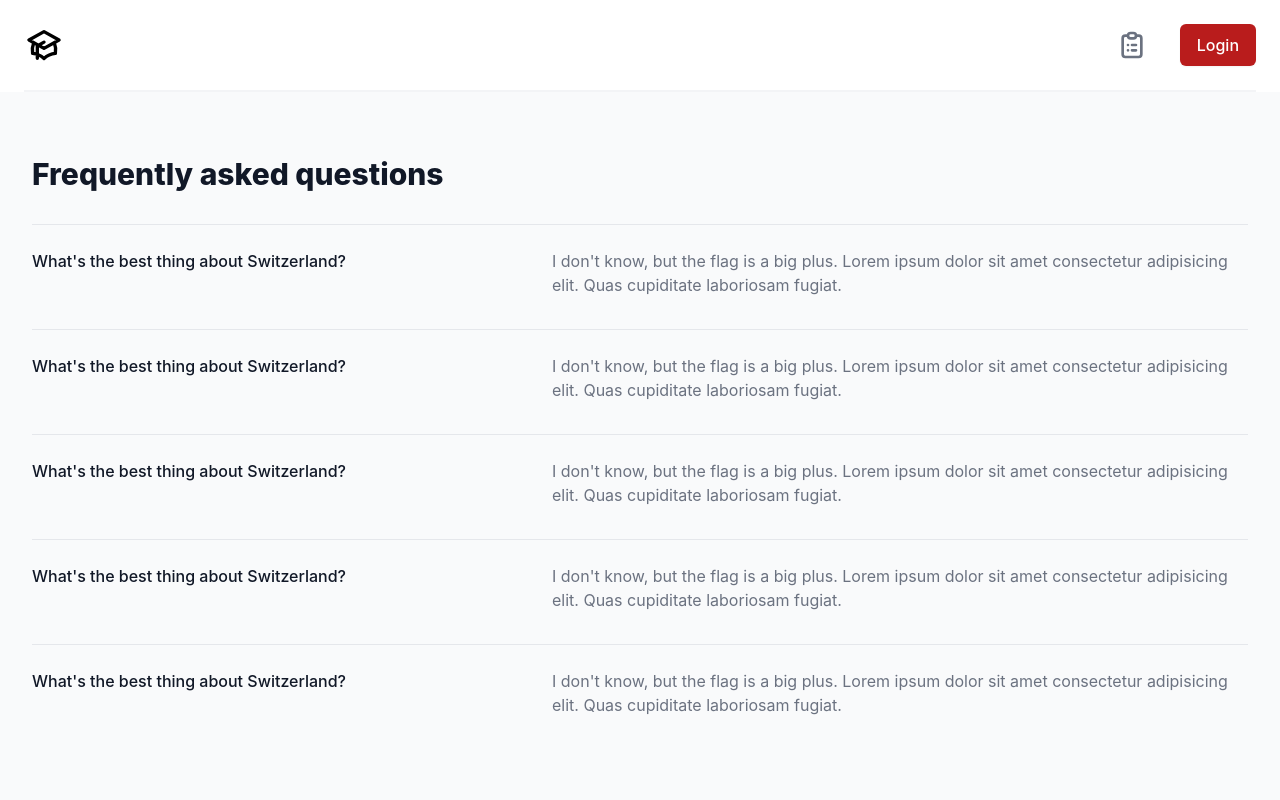
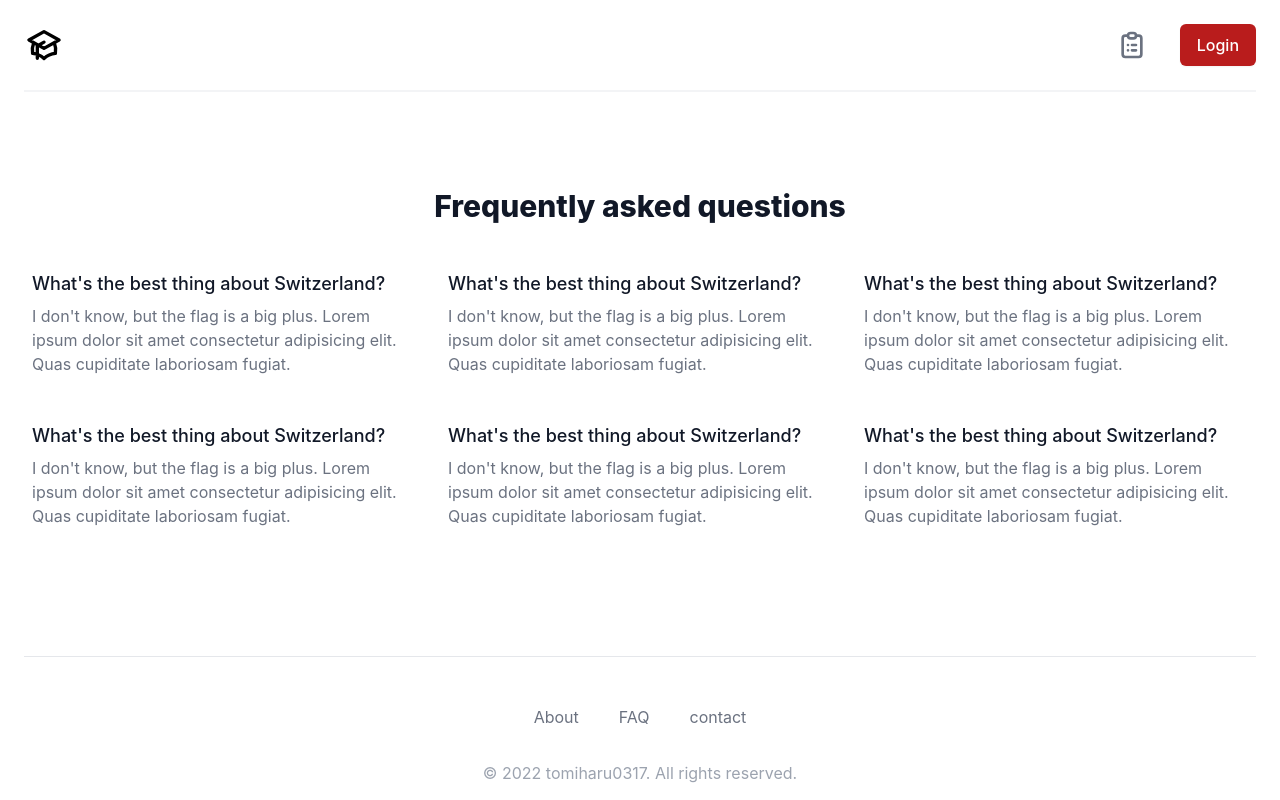
Before and after one commit to tomiharu0317/syllabus, a Next.js app in the folder frontend/: page /FAQ in a window 1280 px wide. Shown: the top 800 px of the page. Built offline with nearby package versions, Linux system fonts and the light colour scheme.

Commit message:
Fix FAQ page design

```diff
--- a/frontend/src/pages/FAQ.tsx
+++ b/frontend/src/pages/FAQ.tsx
@@ -32,28 +32,56 @@
     answer:
       "I don't know, but the flag is a big plus. Lorem ipsum dolor sit amet consectetur adipisicing elit. Quas cupiditate laboriosam fugiat.",
   },
+  {
+    id: 1,
+    question: "What's the best thing about Switzerland?",
+    answer:
+      "I don't know, but the flag is a big plus. Lorem ipsum dolor sit amet consectetur adipisicing elit. Quas cupiditate laboriosam fugiat.",
+  },
   // More questions...
 ]
 
-const Faq: NextPage = () => {
-  return <FAQ />
-}
+// const Faq: NextPage = () => {
+//   return <FAQ />
+// }
+
+// export default function FAQ() {
+//   return (
+//     <div className='bg-gray-50'>
+//       <div className='max-w-7xl mx-auto py-12 px-4 divide-y divide-gray-200 sm:px-6 lg:py-16 lg:px-8'>
+//         <h2 className='text-3xl font-extrabold text-gray-900'>Frequently asked questions</h2>
+//         <div className='mt-8'>
+//           <dl className='divide-y divide-gray-200'>
+//             {faqs.map((faq) => (
+//               <div key={faq.id} className='pt-6 pb-8 md:grid md:grid-cols-12 md:gap-8'>
+//                 <dt className='text-base font-medium text-gray-900 md:col-span-5'>
+//                   {faq.question}
+//                 </dt>
+//                 <dd className='mt-2 md:mt-0 md:col-span-7'>
+//                   <p className='text-base text-gray-500'>{faq.answer}</p>
+//                 </dd>
+//               </div>
+//             ))}
+//           </dl>
+//         </div>
+//       </div>
+//     </div>
+//   )
+// }
 
 export default function FAQ() {
   return (
-    <div className='bg-gray-50'>
-      <div className='max-w-7xl mx-auto py-12 px-4 divide-y divide-gray-200 sm:px-6 lg:py-16 lg:px-8'>
-        <h2 className='text-3xl font-extrabold text-gray-900'>Frequently asked questions</h2>
-        <div className='mt-8'>
-          <dl className='divide-y divide-gray-200'>
+    <div className='bg-white'>
+      <div className='max-w-7xl mx-auto py-16 px-4 sm:py-24 sm:px-6 lg:px-8'>
+        <h2 className='text-3xl font-extrabold text-gray-900 text-center'>
+          Frequently asked questions
+        </h2>
+        <div className='mt-12'>
+          <dl className='space-y-10 md:space-y-0 md:grid md:grid-cols-2 md:gap-x-8 md:gap-y-12 lg:grid-cols-3'>
             {faqs.map((faq) => (
-              <div key={faq.id} className='pt-6 pb-8 md:grid md:grid-cols-12 md:gap-8'>
-                <dt className='text-base font-medium text-gray-900 md:col-span-5'>
-                  {faq.question}
-                </dt>
-                <dd className='mt-2 md:mt-0 md:col-span-7'>
-                  <p className='text-base text-gray-500'>{faq.answer}</p>
-                </dd>
+              <div key={faq.id}>
+                <dt className='text-lg leading-6 font-medium text-gray-900'>{faq.question}</dt>
+                <dd className='mt-2 text-base text-gray-500'>{faq.answer}</dd>
               </div>
             ))}
           </dl>
```
